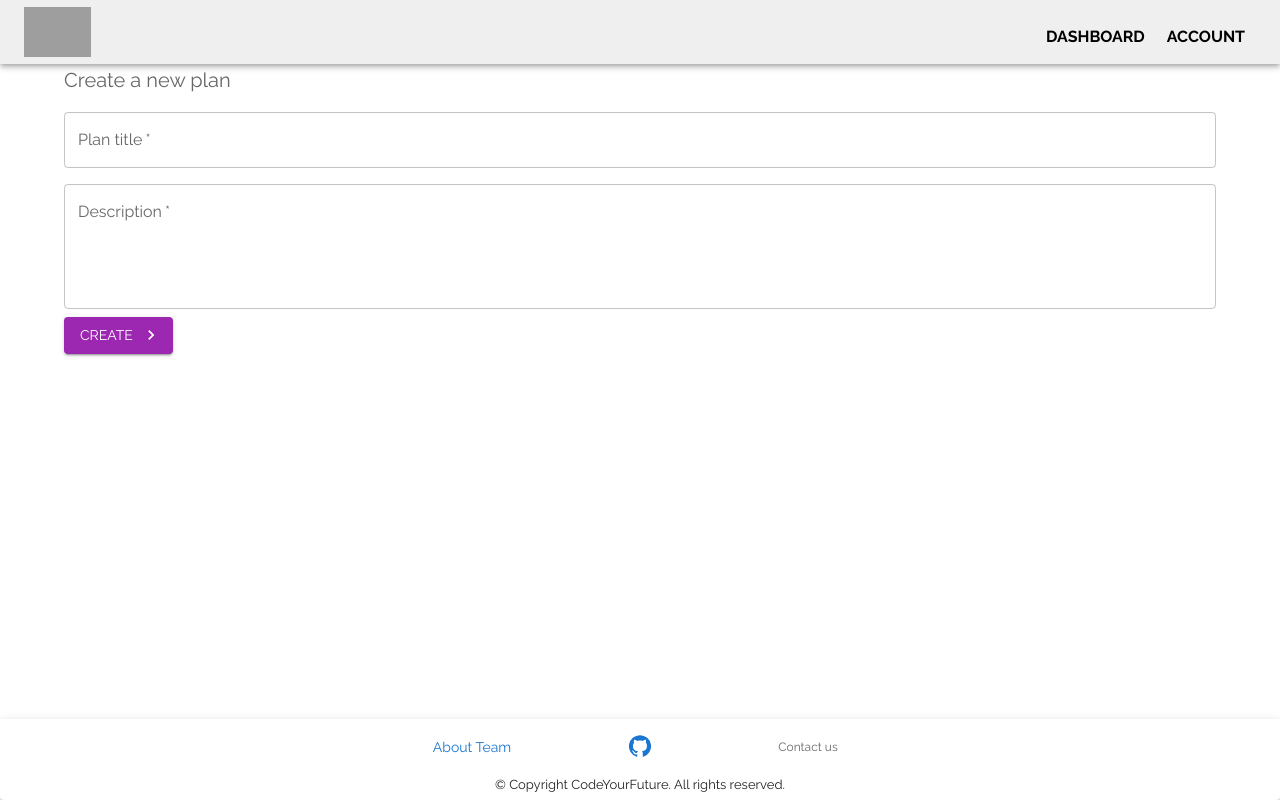
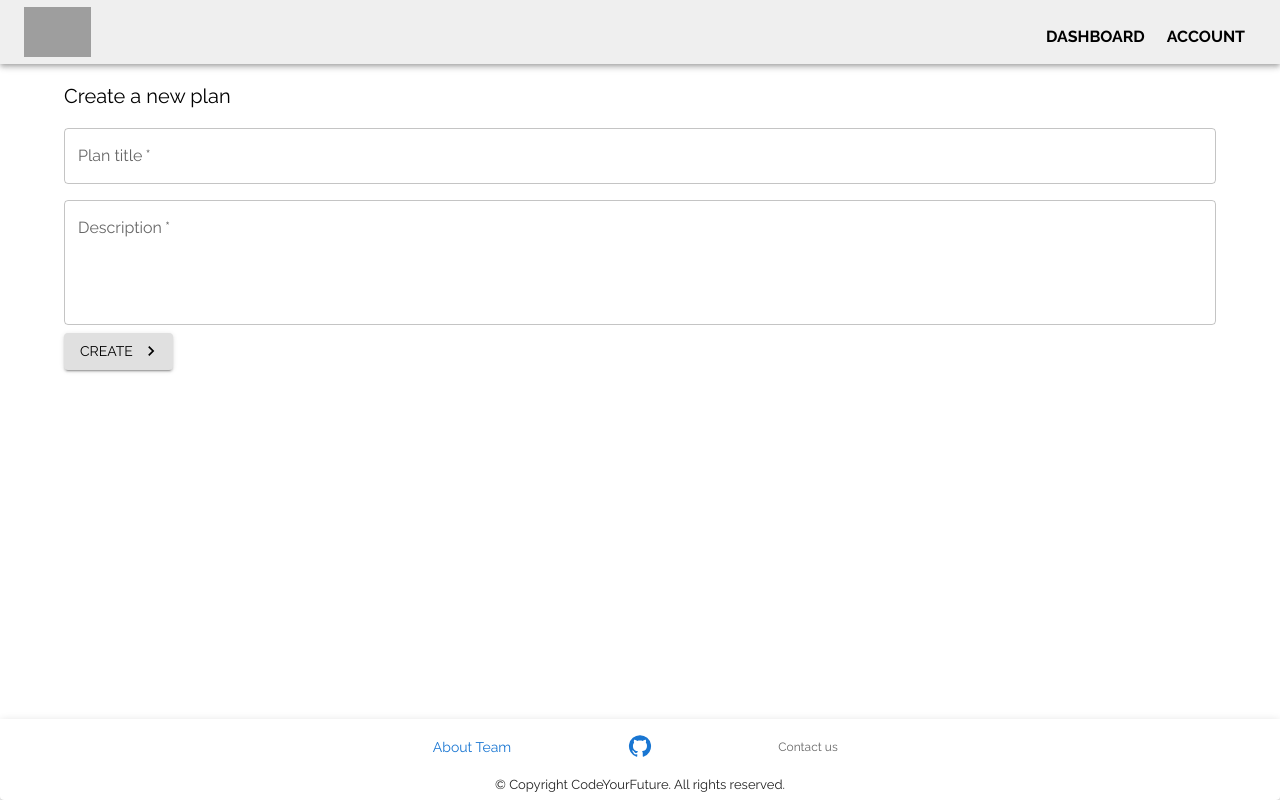
Before and after one commit to gulnihaln/development-planner-cyf-final-project, a React (Create React App) app in the folder client/: page /newplan in a window 1280 px wide. Built offline with nearby package versions, Linux system fonts and the light colour scheme; no server answers; grey boxes are pictures that could not be loaded.

Commit message:
fix: create button in new plan on click

```diff
--- a/client/src/pages/NewPlan.js
+++ b/client/src/pages/NewPlan.js
@@ -31,17 +31,16 @@ function NewPlan() {
         method: "POST",
         headers: { "Content-Type": "application/json" },
         body: JSON.stringify({ plan, description }),
-      }).then(() => history.push("/plan"));
+      }).then(() => history.push("/dashboard"));
     }
   };
 
   return (
-    <Container>
+    <Container sx={{ mt: 2 }}>
       <Typography
         variant="h6"
         component="h2"
         gutterBottom
-        color="textSecondary"
       >
         Create a new plan
       </Typography>
@@ -53,7 +52,7 @@ function NewPlan() {
           sx={{ display: "block" }}
           label="Plan title"
           variant="outlined"
-          color="secondary"
+          // color="inherit"
           fullWidth
           required
           error={planError}
@@ -64,7 +63,7 @@ function NewPlan() {
           sx={{ display: "block" }}
           label="Description"
           variant="outlined"
-          color="secondary"
+          // color="inherit"
           multiline
           rows={4}
           fullWidth
@@ -72,8 +71,8 @@ function NewPlan() {
           error={descriptionError}
         />
         <Button
+          color="inherit"
           type="submit"
-          color="secondary"
           variant="contained"
           endIcon={<KeyboardArrowRightIcon />}
         >
```
